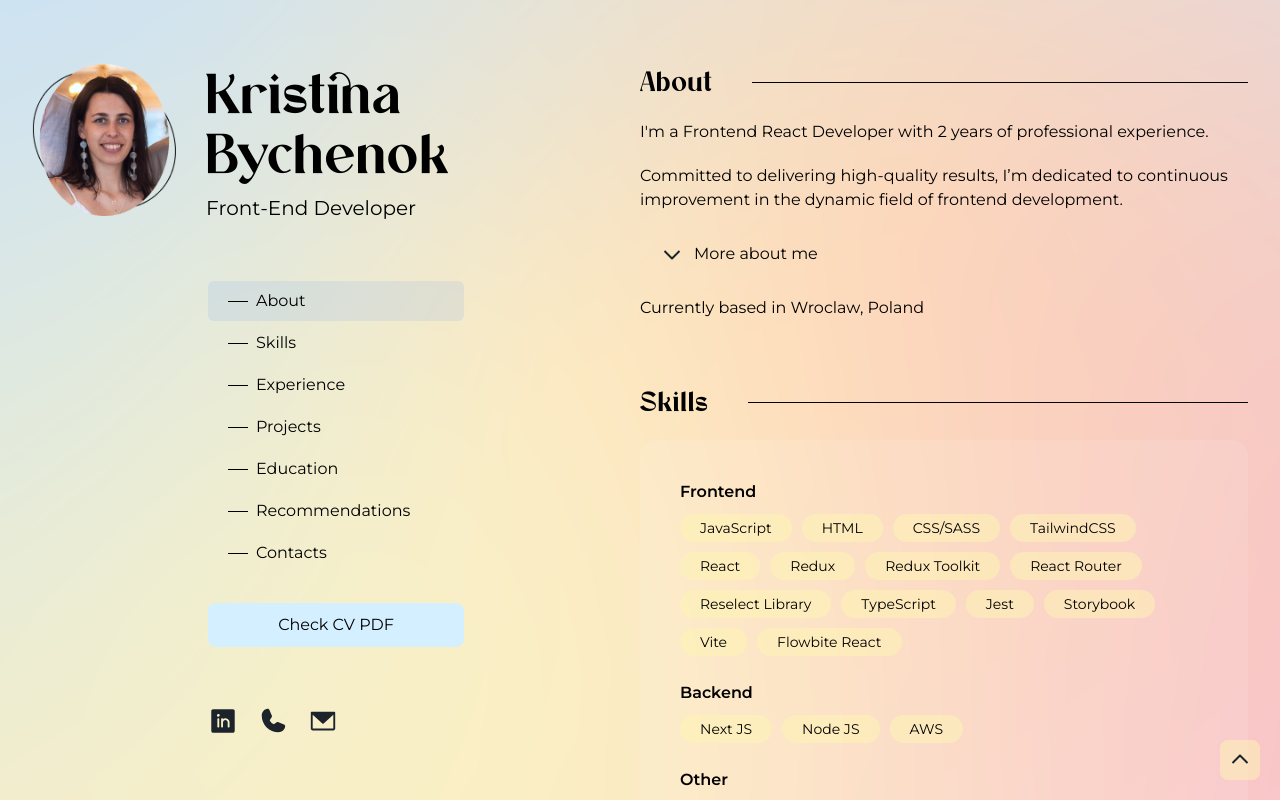
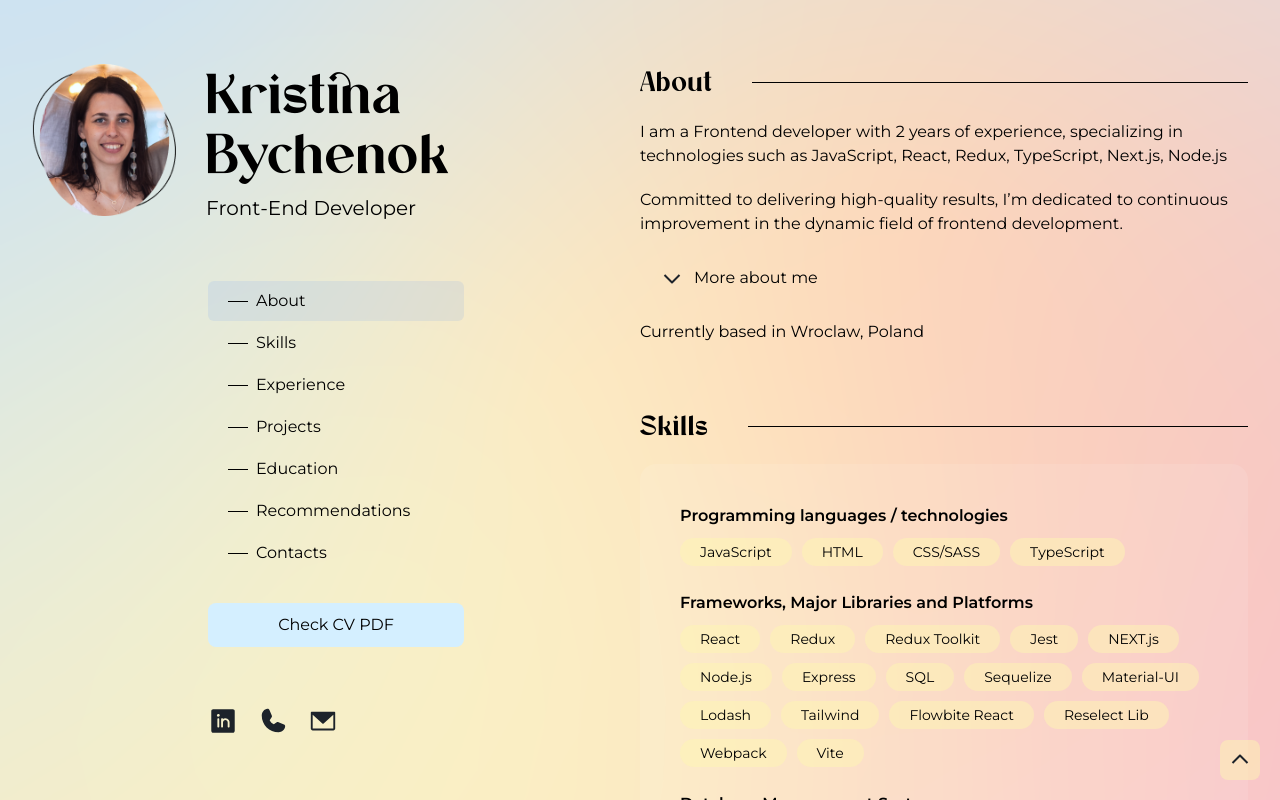
Before and after one commit to KristinaBychenok/portfolio, a React (Vite) app: page / in a window 1280 px wide. Built offline with nearby package versions, Linux system fonts and the light colour scheme.

Commit message:
edit skills section

```diff
--- a/src/components/Sections/about/aboutSection.tsx
+++ b/src/components/Sections/about/aboutSection.tsx
@@ -11,7 +11,9 @@ export const AboutSection = () => {
   return (
     <div className="flex flex-col items-start text-start">
       <p className="mb-5">
-        I'm a Frontend React Developer with 2 years of professional experience.
+        I am a Frontend developer with 2 years of experience, specializing in
+        technologies such as JavaScript, React, Redux, TypeScript, Next.js,
+        Node.js
       </p>
       <p className="mb-5">
         Committed to delivering high-quality results, I’m dedicated to
@@ -22,14 +24,21 @@ export const AboutSection = () => {
         {isTextOpen && (
           <>
             <p className="mb-5">
-              I collaborated closely with software development and testing team
-              members on a React application used by real users. My strength
-              lies in teamwork, and I have a solid understanding of task
-              estimation and agile development methodologies.
+              My role involves designing and implementing new features,
+              refactoring complex code, organizing component hierarchies,
+              providing hot-fixes, developing Storybook UI library, implementing
+              validation, backend connections, optimizing application for
+              improved user performance. I excel in solving urgent problems
+              carefully and possess strong soft skills, making me an effective
+              team player.
             </p>
             <p className="mb-5">
-              I also invested time in studying Next.js and Node.js, broadening
-              my skill set. Currently, I’m actively engaged in training in AWS.
+              Having recently learned Next.js and Node.js, I'm dedicated to
+              continuous growth in the field of programming.
+            </p>
+            <p className="mb-5">
+              I am comfortable with agile methodologies, and have a B2
+              proficiency level in English.
             </p>
             <p className="mb-5">
               In general, I'm a cheerful and enthusiastic individual. I love to
--- a/src/components/Sections/experience/experience.constants.ts
+++ b/src/components/Sections/experience/experience.constants.ts
@@ -63,7 +63,7 @@ export const experience: Experience[] = [
     location: 'Minsk, Belarus',
     date: 'November 2018 - August 2021',
     project: '',
-    stack: ['Autodesk'],
+    stack: ['Autodesk', 'AutoCAD', 'Revit', 'Robot Structural Analysis'],
     description: ['- Design buildings and structures.'],
   },
 ]
--- a/src/components/Sections/skills/skills.constants.ts
+++ b/src/components/Sections/skills/skills.constants.ts
@@ -1,44 +1,52 @@
 export const skills = [
   {
-    name: 'Frontend',
+    name: 'Programming languages / technologies',
+    skills: ['JavaScript', 'HTML', 'CSS/SASS', 'TypeScript'],
+  },
+  {
+    name: 'Frameworks, Major Libraries and Platforms',
     skills: [
-      'JavaScript',
-      'HTML',
-      'CSS/SASS',
-      'TailwindCSS',
       'React',
       'Redux',
       'Redux Toolkit',
-      'React Router',
-      'Reselect Library',
-      'TypeScript',
       'Jest',
-      'Storybook',
+      'NEXT.js',
+      'Node.js',
+      'Express',
+      'SQL',
+      'Sequelize',
+      'Material-UI',
+      'Lodash',
+      'Tailwind',
+      'Flowbite React',
+      'Reselect Lib',
+      'Webpack',
       'Vite',
-      'Flowbite React',
     ],
   },
   {
-    name: 'Backend',
-    skills: ['Next JS', 'Node JS', 'AWS'],
+    name: 'Database Management Systems',
+    skills: ['MongoDB', 'MySQL'],
   },
   {
-    name: 'Other',
-    skills: [
-      'Agile (Scrum)',
-      'GIT',
-      'OOP',
-      'Functional Programming',
-      'Webpack',
-      'ESLint',
-    ],
+    name: 'VCS',
+    skills: ['GIT'],
+  },
+  {
+    name: 'Development Tools',
+    skills: ['Visual Studio Code', 'Figma'],
+  },
+  {
+    name: 'Methodologies',
+    skills: ['Agile (Scrum)'],
   },
   {
     name: 'Languages',
     skills: [
-      'Belarusian: Native language',
-      'Russian: Native language',
+      'Belarusian: Native',
+      'Russian: Native',
       'English: Intermediate',
+      'Polish: Beginner',
     ],
   },
 ]
```
